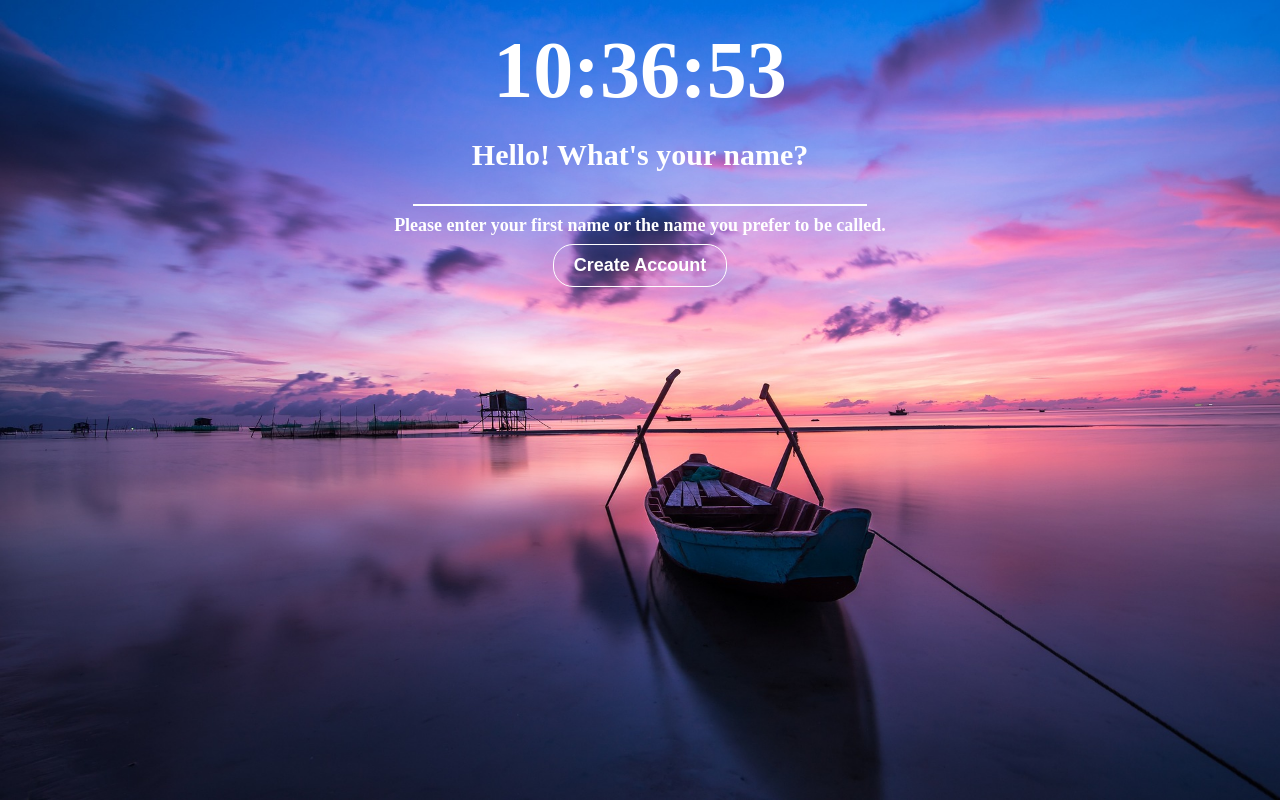
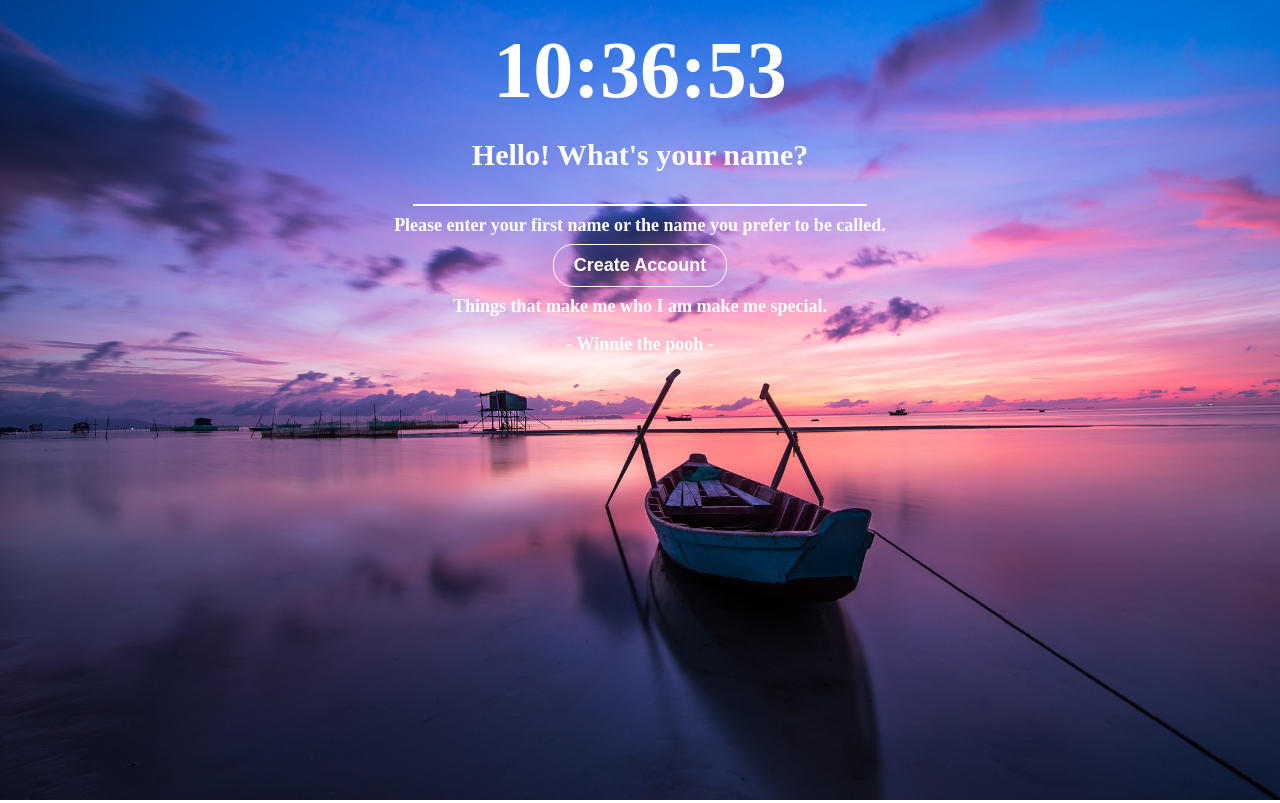
Before and after one commit to marykim0115/momentum, a React (Create React App) app: page / in a window 1280 px wide. Built offline with nearby package versions, Linux system fonts and the light colour scheme.

Commit message:
Quotes 추가

```diff
--- a/src/App.js
+++ b/src/App.js
@@ -4,6 +4,7 @@ import Clock from "./js/Clock";
 import Background from "./js/Background";
 import Todo from "./js/todo";
 import { useState, useEffect } from "react";
+import Quote from "./js/Quote";
 
 function App() {
   const [username, setUsername] = useState("");
@@ -21,7 +22,7 @@ function App() {
       <Clock />
 
       {username ? <Todo /> :<Login />}
-
+      <Quote />
     </div>
   );
 }
--- a/src/css/App.css
+++ b/src/css/App.css
@@ -47,7 +47,7 @@ button {
 }
 
 #clock { font-size: 80px; font-weight:900; padding: 30px 0;}
-#login-form h1 {font-size: 30px; font-weight:900;}
+h1 {font-size: 30px; font-weight:900;}
 
 #bgDiv {
     width: 100%;
--- a/src/js/Login.js
+++ b/src/js/Login.js
@@ -1,6 +1,7 @@
-import React, { useState, useEffect } from "react";
+import React from "react";
 
 const Login = () => {
+  /*
   const [username, setUsername] = useState("");
   const [isVisible, setIsVisible] = useState(false);
   const USERNAME_KEY = "username";
@@ -16,19 +17,20 @@ const Login = () => {
       setIsVisible(false);
     }
   }, []);
+*/
 
   const handleLoginSubmit = (event) => {
-    event.preventDefault();
-    const username = event.target.element.username.value;
-    setUsername(username);
-    localStorage.setItem(USERNAME_KEY, username);
-    setIsVisible(true);
+    const username = event.target.elements.username.value.trim();
+    localStorage.setItem("username", username);
   };
 
   return (
     <div>
-      {!isVisible && (
-        <form id="login-form" className="whiteText center" onSubmit={handleLoginSubmit}>
+      <form
+        id="login-form"
+        className="whiteText center"
+        onSubmit={handleLoginSubmit}
+      >
         <h1>Hello! What's your name?</h1>
         <input type="text" name="username" required maxLength="15" />
         <span>
@@ -36,8 +38,6 @@ const Login = () => {
         </span>
         <button type="submit">Create Account</button>
       </form>
-      )}
-      {isVisible && <h1 id="greeting">Hello! {username}</h1>}
     </div>
   );
 };
--- /dev/null
+++ b/src/js/Quote.js
@@ -0,0 +1,101 @@
+import React from "react";
+
+const Quote = () => {
+  const quotes = [
+    {
+      quote: "Rome is not built in a day.",
+      author: "- Rome's story -",
+    },
+
+    {
+      quote: "It ain't over till it's over.",
+      author: "- Yogi Berra(American baseball player) -",
+    },
+
+    {
+      quote: "Better the last smile than the first laughter.",
+      author: "- Nancy Farmer -",
+    },
+
+    {
+      quote: "From zero to hero.",
+      author: "- Hercules -",
+    },
+
+    {
+      quote: "Desperate triumphs over luck.",
+      author: "- -",
+    },
+
+    {
+      quote: "Believe you can and you’re halfway there.",
+      author: "- -",
+    },
+
+    {
+      quote: "All we have is now.",
+      author: "- -",
+    },
+
+    {
+      quote: "Life is a journey to be experienced, not a problem to be solved.",
+      author: "- Winnie the pooh -",
+    },
+
+    {
+      quote:
+        "You can't be happy every day, but there are happy things every day.",
+      author: "- Winnie the pooh -",
+    },
+
+    {
+      quote: "Things that make me who I am make me special.",
+      author: "- Winnie the pooh -",
+    },
+
+    {
+      quote: "Look beyond what you see.",
+      author: "- Lion King -",
+    },
+
+    {
+      quote:
+        "The past can hurt, but you can either run from it or learn from it.",
+      author: "- Lion King -",
+    },
+    {
+      quote:
+        "The only thing we know is things don't always go the way we plan.",
+      author: "- Lion King -",
+    },
+    {
+      quote:
+        "Success doesn't come for free. You have to do whatever it takes to seize your moment.",
+      author: "- Lion King -",
+    },
+    {
+      quote:
+        "Every day, every minute, every second, you have a chance to change your life.",
+      author: "- Dumbo -",
+    },
+    {
+      quote:
+        "I can't go back to yesterday. Because I was a different person then.",
+      author: "- Alice in Wonderland -",
+    },
+    {
+      quote: "If you do only what you can, you’ll never be better than now.",
+      author: "- Kung Fu Panda -",
+    },
+  ];
+
+  const todaysQuote = quotes[Math.floor(Math.random() * quotes.length)];
+  return (
+    <div id="quote" className="center whiteText">
+      <span>{todaysQuote.quote}</span>
+      <span>{todaysQuote.author}</span>
+    </div>
+  );
+};
+
+export default Quote;
--- a/src/js/todo.js
+++ b/src/js/todo.js
@@ -3,6 +3,7 @@ import React, { useState, useEffect } from "react";
 const Todo = () => {
   const [toDos, setToDos] = useState([]);
   const [newToDo, setNewToDo] = useState("");
+  const [username, setUsername] = useState("");
 
   const TODO_KEY = "toDos";
 
@@ -14,14 +15,15 @@ const Todo = () => {
     }
   }, []);
 
-  // toDos[]의 상태가 변경될때마다, 로컬스토리지에 to do list 저장
   useEffect(() => {
-    localStorage.setItem(TODO_KEY, JSON.stringify(toDos));
-  }, [toDos]);
+    const savedUsername = localStorage.getItem("username");
+    if (savedUsername) {
+      setUsername(savedUsername); // 로컬 스토리지에서 사용자 이름을 가져와 상태에 설정
+    }
+  }, []);
 
   const handleToDoSubmit = (e) => {
     e.preventDefault();
-    if (!newToDo) return; //newToDo가 비어 있으면 함수 종료
 
     const newTodoObj = {
       text: newToDo,
@@ -30,14 +32,21 @@ const Todo = () => {
 
     setToDos([...toDos, newTodoObj]);
     setNewToDo("");
+
+    localStorage.setItem(TODO_KEY, JSON.stringify(toDos));
   };
 
+  // toDos[]의 상태가 변경될때마다, 로컬스토리지에 to do list 저장
+  // useEffect(() => {
+  //   localStorage.setItem(TODO_KEY, JSON.stringify(toDos));
+  // }, [toDos]);
+
   const deleteToDo = (id) => {
-    setToDos(toDos.filter((toDo) => toDo.id !== id));
+    setToDos((prevToDos) => prevToDos.filter((toDo) => toDo.id !== id));
   };
 
   return (
-    <div className="center white">
+    <div className="center whiteText">
       <h1 id="greeting">Hello! {username}</h1>
       <form onSubmit={handleToDoSubmit}>
         <input
```
Lines whose indentation alone changed are shown as unchanged.
